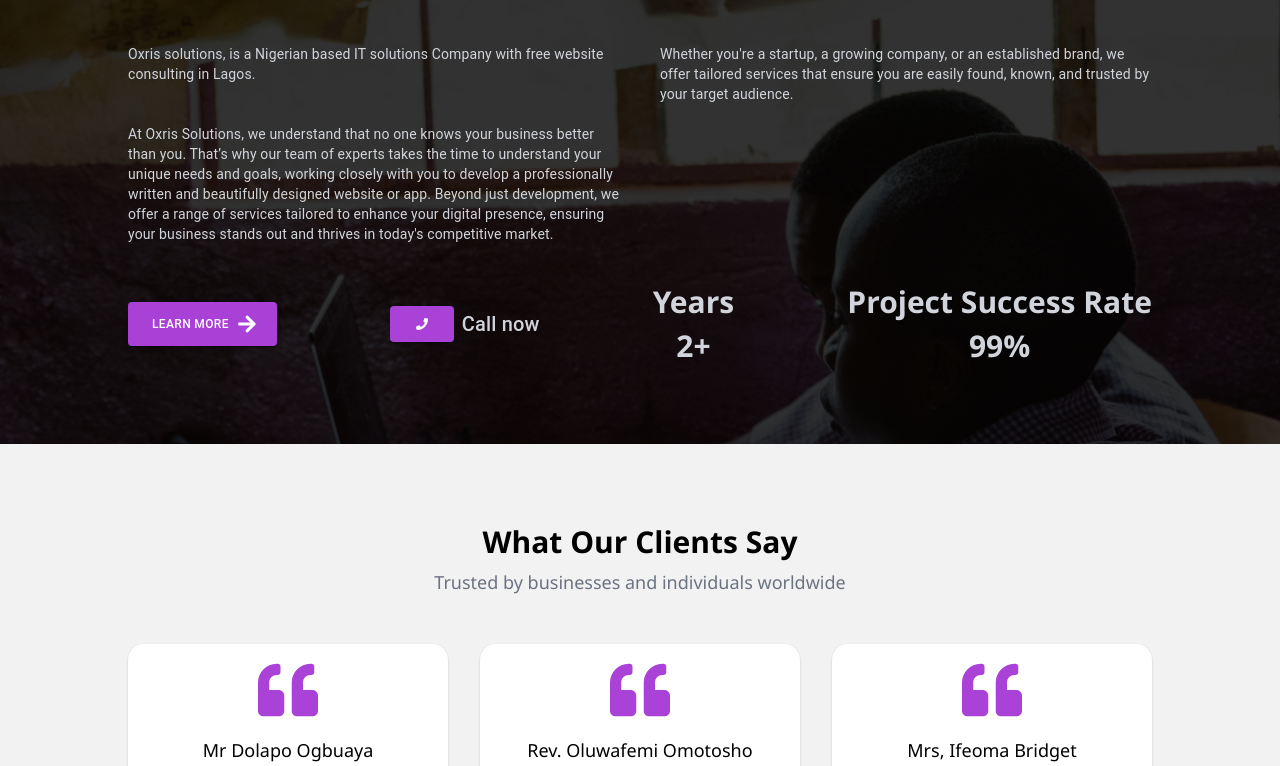
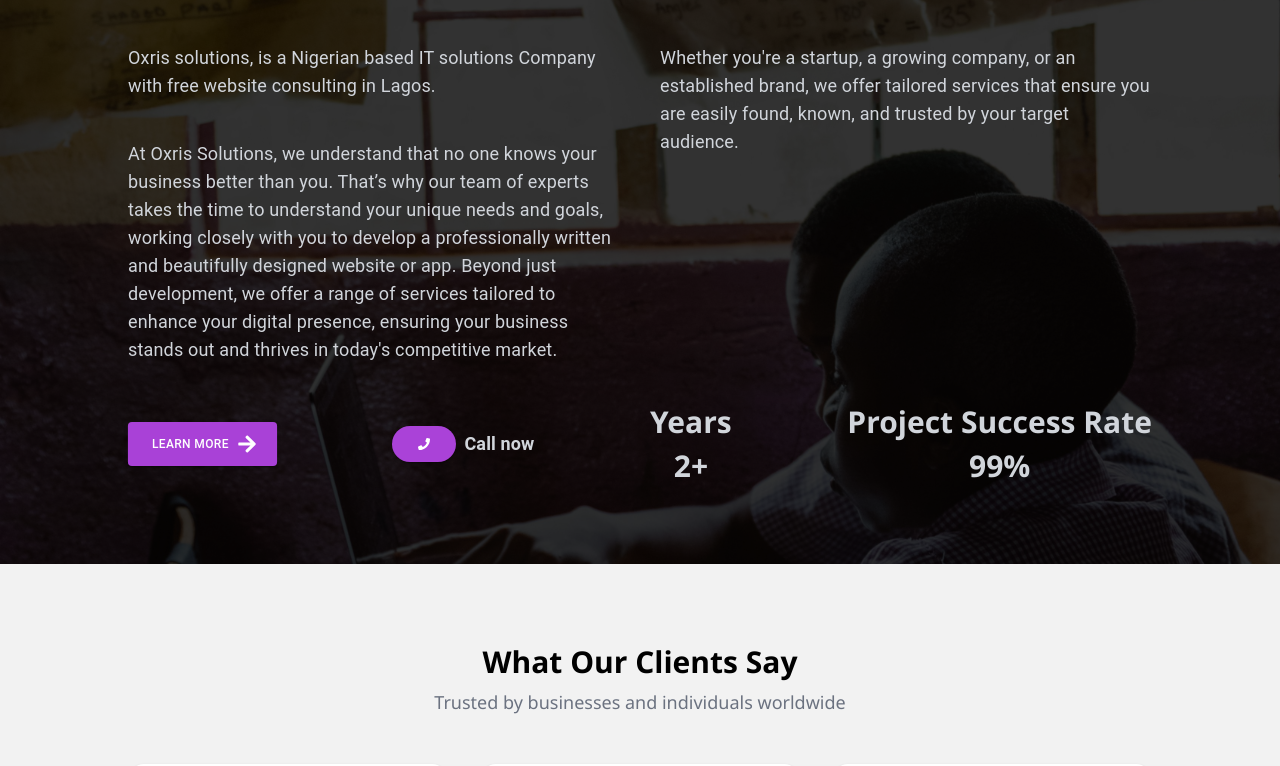
Before and after one commit to Obichris1/oxris, a Next.js app: page / in a window 1280 px wide. Shown: the part 1180-1946 px from the top of the page. Built offline with nearby package versions, Linux system fonts and the light colour scheme.

Commit message:
bannerCleanup

```diff
--- a/src/app/components/Banner.jsx
+++ b/src/app/components/Banner.jsx
@@ -120,12 +120,12 @@
             ref={leftTextRef}
             className="flex flex-col gap-10 w-full md:w-1/2  opacity-0 "
           >
-            <Typography className="!text-gray-300 !text-sm md:text-lg ">
+            <Typography className="!text-gray-300 !text-[16px] md:!text-lg ">
               Oxris solutions, is a Nigerian based IT solutions Company with free website
               consulting in Lagos.
             </Typography>
 
-            <Typography className="!text-gray-300 !text-sm md:text-lg">
+            <Typography className="!text-gray-300 !text-[16px] md:!text-lg">
             At Oxris Solutions, we understand that no one knows your business better than you. That’s why our team of experts takes the time to understand your unique needs and goals,
             working closely with you to develop a professionally written and beautifully designed website or app.
 Beyond just development, we offer a range of services tailored to enhance your digital presence,
@@ -134,7 +134,7 @@
           </div>
 
           {/* Right Text */}
-          <Typography ref={rightTextRef} className="md:w-1/2 w-full opacity-0 !text-gray-300 !text-sm md:text-lg">
+          <Typography ref={rightTextRef} className="md:w-1/2 w-full opacity-0 !text-gray-300 !text-[16px] md:!text-lg">
           Whether you're a startup, a growing company, or an established brand, we offer tailored services that ensure you are easily found, known, and trusted by your target audience.
           </Typography>
         </div>
@@ -171,7 +171,7 @@
               //     color: "#007bff",
               //   },
               // }}
-              className="rounded-full !py-3 !px-2 md:px-4 md:py-4 !bg-primary items-center justify-center"
+              className="!rounded-full !py-3 !px-2 md:px-4 md:py-4 !bg-primary items-center justify-center"
               component="a"
               href={`tel:08129614462`}
             >
@@ -179,7 +179,7 @@
             </Button>
 
             {/* Text outside the button */}
-            <Typography variant="h6" className="font-semibold text-lg md:text-lg text-gray-300">
+            <Typography variant="h6" className="!font-semibold !text-sm md:!text-lg text-gray-300">
               Call now
             </Typography>
           </div>
--- a/src/app/components/HeroSection.jsx
+++ b/src/app/components/HeroSection.jsx
@@ -34,7 +34,7 @@
 
   {/* Subtitle */}
   <motion.p
-    className="mt-4 text-lg md:text-xl text-gray-400"
+    className="mt-4 text-lg md:text-xl text-gray-300"
     initial={{ opacity: 0 }}
     animate={{ opacity: 1 }}
     transition={{ delay: 1, duration: 1 }}
--- a/src/app/components/Testimonials.jsx
+++ b/src/app/components/Testimonials.jsx
@@ -57,7 +57,7 @@
               <CardContent className="flex flex-col items-center text-center p-8">
                 <FaQuoteLeft size={60} className="text-primary" />
                 <h3 className=" text-lg text-black mt-4">{testimonial.name}</h3>
-                <p className="text-sm text-gray-500 font-semibold">
+                <p className="text-sm text-gray-400 font-semibold">
                   {testimonial.title}
                 </p>
                 <div className="flex mt-2">
```
